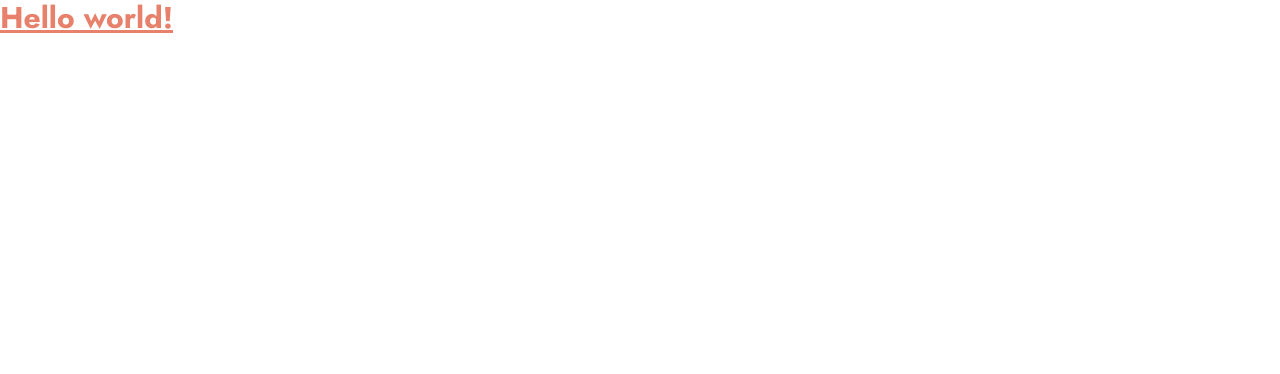
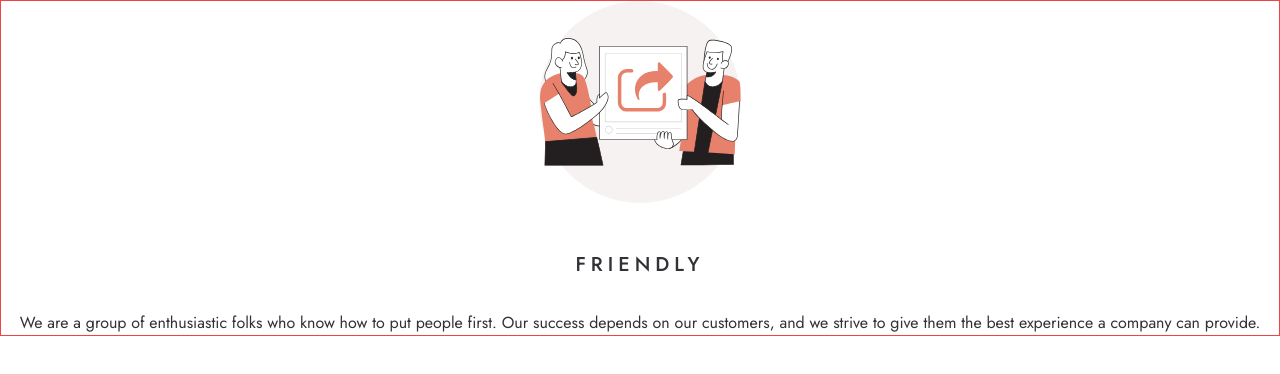
Before and after one commit to zetmosoma10/designo, a React (Vite) app: page / in a window 1280 px wide. Shown: the top 374 px of the page. Built offline with nearby package versions, Linux system fonts and the light colour scheme.

Commit message:
build Incentive component

```diff
--- a/src/App.tsx
+++ b/src/App.tsx
@@ -1,6 +1,10 @@
+import Incentive from "./pages/home/components/Incentive";
+
 function App() {
   return (
-    <h1 className="text-peach text-3xl font-bold underline">Hello world!</h1>
+    <div>
+      <Incentive />
+    </div>
   );
 }
 
--- a/src/index.css
+++ b/src/index.css
@@ -8,4 +8,8 @@
   body {
     font-family: "Jost", "sans-serif";
   }
+
+  .max-container {
+    @apply max-w-[1110px] w-[95%] mx-auto;
+  }
 }
--- /dev/null
+++ b/src/pages/home/components/Incentive.tsx
@@ -0,0 +1,24 @@
+import friendly from "../../../assets/home/desktop/illustration-friendly.svg";
+
+const Incentive = () => {
+  return (
+    <article
+      className="border border-red-500 flex flex-col gap-12 items-center  text-dark_grey text-center
+        md:flex-row md:text-left lg:text-center lg:flex-col"
+    >
+      <div className="bg-[#5D0202] bg-opacity-5 rounded-full">
+        <img src={friendly} alt="" />
+      </div>
+      <div>
+        <h4 className="font-medium text-xl tracking-[5px]">FRIENDLY</h4>
+        <p className="text-base mt-8 md:mt-4 lg:mt-8">
+          We are a group of enthusiastic folks who know how to put people first.
+          Our success depends on our customers, and we strive to give them the
+          best experience a company can provide.
+        </p>
+      </div>
+    </article>
+  );
+};
+
+export default Incentive;
```
